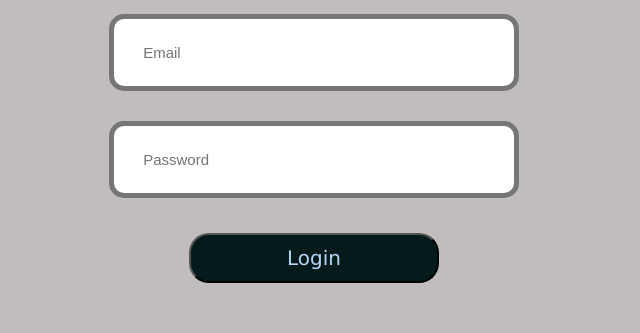
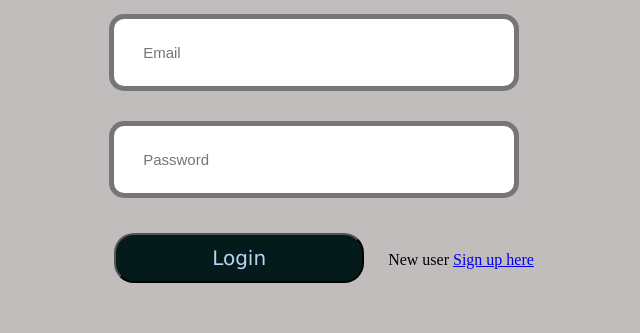
Before and after one commit to kunalsatija009/CS555_Team02_nerdsquad, a Flask app: page / in a window 1280 px wide. Shown: the part 237-570 px from the top of the page, without its empty margins (326-966 px from the left). Run offline with Flask 2, Linux system fonts and the light colour scheme.

Commit message:
Update login.html

```diff
--- a/FlappyAnimal/templates/login.html
+++ b/FlappyAnimal/templates/login.html
@@ -19,7 +19,7 @@ Login
               <input class= "password" type="password" placeholder=" Password" name="password" required>
           </div>
               <button class = "submitBtn" type="submit">{%block button%}Login{%endblock%}</button>
-
+               New user <a href="{{ url_for('signUpPage') }}">Sign up here</a>
           </div>
 
       </form>
```
